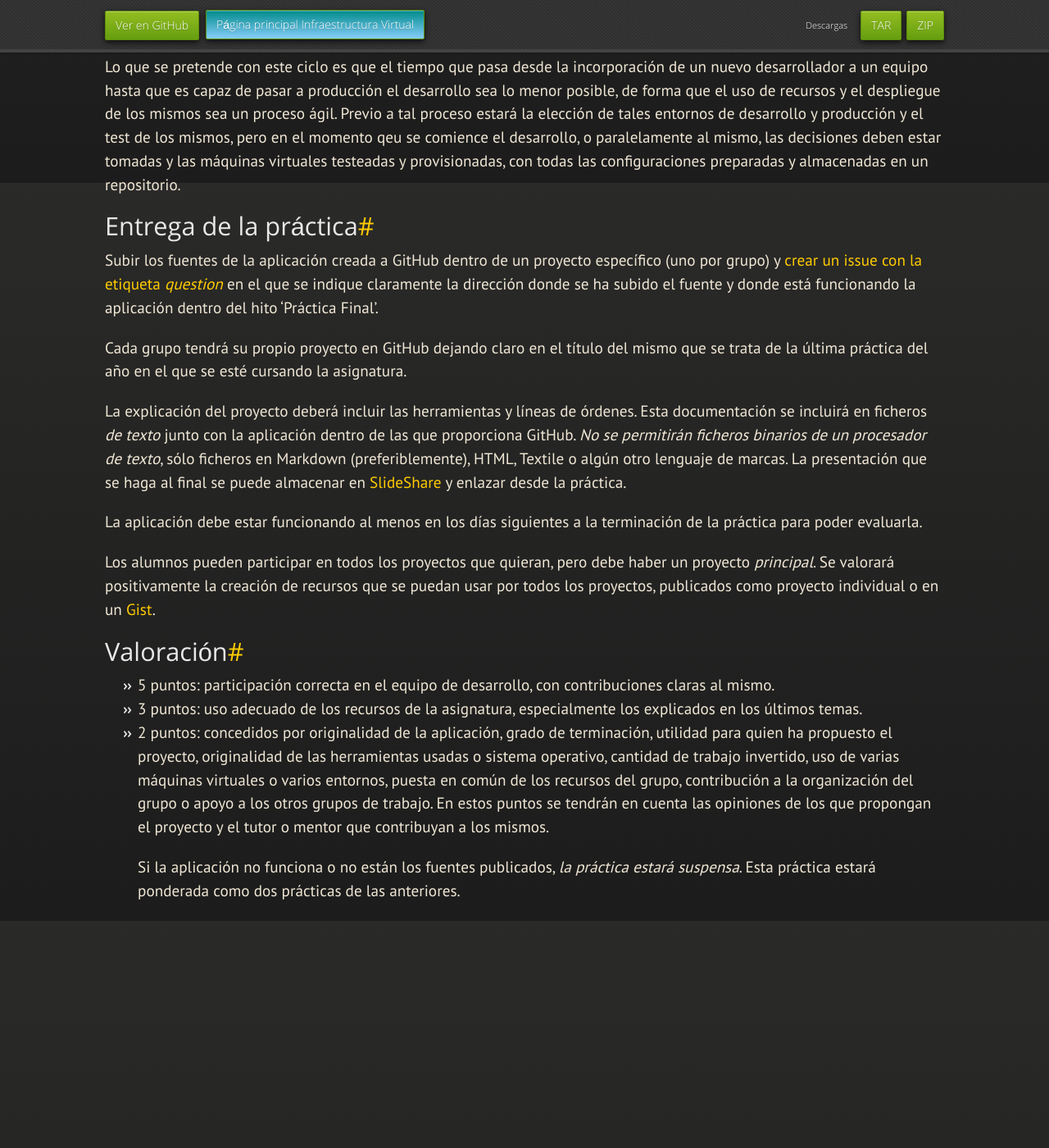
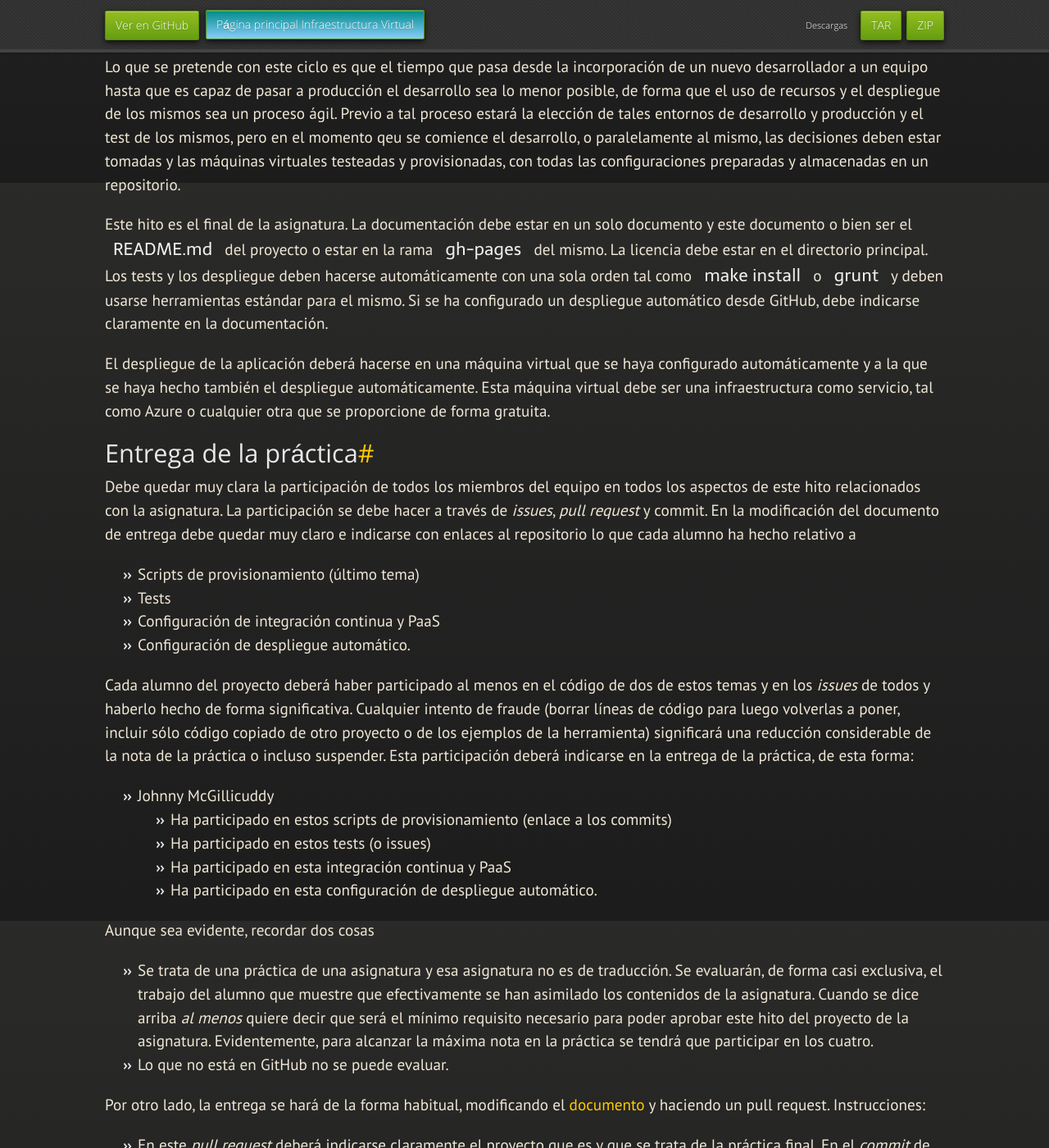
Before and after one commit to JJ/IV, a Jekyll site: the page built from documentos/practicas/4.Aplicaciones.md, in a window 1280 px wide and 1400 px high, scrolled down 677 px. Shown: the whole window at 82% size. Built offline with Jekyll 4.4.1, drawn with Linux system fonts in a browser that asks for light colours; nearby versions of some CDN libraries; some web fonts are replaced; before the commit the page ends 1888 px from its top, so only the background shows below that; some of the changed text lies outside the part shown.

Commit message:
Sync documentos/practicas/4.Aplicaciones.md de master a gh-pages

```diff
--- a/documentos/practicas/4.Aplicaciones.md
+++ b/documentos/practicas/4.Aplicaciones.md
@@ -1,27 +1,21 @@
 ---
 layout: index
 
+
 ---
-
 Práctica 4:  Diseño del soporte virtual al desarrollo y despliegue de una aplicación
 =====================================
 
 Descripción
 -----------------
 
-Se trata de diseñar de forma ágil la máquina virtual que se use para
-desarrollar una aplicación cercana a la realidad y diseñar también el
-despliegue de la misma, de forma que el tiempo de aprobación de
-cambios a una aplicación hasta el despliegue de la misma sea lo más
-rápido posible. La aplicación se tendrá que desarrollar en un fin de
-semana en un entorno de un lugar de coworking, con aplicaciones
-sugeridas por los coworkers o por los propios alumnos.
+Finalizar el proyecto con despliegue automático a las plataformas de desarrollo y de producción.
 
 Prerrequisitos
 --------------------
 
 Haber alcanzado
-[el 70% de los objetivos del tema de técnicas de virtualización tras haber realizado los ejercicios propuestos](../temas/Gestion_de_configuraciones).
+[el 50% de los objetivos de los temas de uso de sistemas de virtualización y gestión de configuraciones](../temas/Gestion_de_configuraciones). Sin este requisito este hito del proyecto estará suspenso.
 
 Explicación
 ----------------
@@ -29,14 +23,15 @@
 En la asignatura se ha visto como crear
 [usar máquinas virtuales completas](../temas/Uso_de_Sistemas) y
 como
-[provisionar las aplicaciones y servicios necesarios y hacerlo de forma ágil y reproducible](../temas/Uso_de_Sistemas).
+[provisionar las aplicaciones y servicios necesarios y hacerlo de forma ágil y reproducible](../temas/Gestion_de_configuraciones).
 El ciclo de desarrollo de un *devops* es el siguiente
 1. Provisionamiento para desarrollo.
+2. Creación de tests unitarios, de cobertura y de integración y configuración de la integración continua.
 2. Provisionamiento de las máquinas de prueba (*staging*) y de
-producción.
-3. Configuración del despliegue del desarrollo a las [máquinas de
+producción. Estas máquinas pueden ser tanto PaaS como IaaS.
+3. Configuración del despliegue de las desarrollo a las [máquinas de
 *staging*](http://en.wikipedia.org/wiki/Staging_site) y eventualmente
-a las de producción.
+a las de producción. Este despliegue tiene que ser automático.
 
 Lo que se pretende con este ciclo es que el tiempo que pasa desde la
 incorporación de un nuevo desarrollador a un equipo hasta que es capaz
@@ -49,54 +44,62 @@
 provisionadas, con todas las configuraciones preparadas y almacenadas
 en un repositorio.
 
+Este hito es el final de la asignatura. La documentación debe estar en un solo documento y este documento o bien ser el `README.md` del proyecto o estar en la rama `gh-pages` del mismo. La licencia debe estar en el directorio principal. Los tests y los despliegue deben hacerse automáticamente con una sola orden tal como `make install` o `grunt` y deben usarse herramientas estándar para el mismo. Si se ha configurado un despliegue automático desde GitHub, debe indicarse claramente en la documentación.
+
+El despliegue de la aplicación deberá hacerse en una máquina virtual que se haya configurado automáticamente y a la que se haya hecho también el despliegue automáticamente. Esta máquina virtual debe ser una infraestructura como servicio, tal como Azure o cualquier otra que se proporcione de forma gratuita.
+
 
 Entrega de la práctica
 --------------------------------
 
-Subir los fuentes de la aplicación creada a GitHub dentro de un
-proyecto específico (uno por grupo) y
-[crear un issue con la etiqueta *question*](https://github.com/IV-GII/GII-2013/issues/new) en el
-que se indique claramente la dirección donde se ha subido el fuente y
-donde está funcionando la aplicación dentro del hito 'Práctica Final'.
+Debe quedar muy clara la participación de todos los miembros del equipo en todos los aspectos de este hito relacionados con la asignatura. La participación se debe hacer a través de *issues*, *pull request* y commit. En la modificación del documento de entrega debe quedar muy claro e indicarse con enlaces al repositorio lo que cada alumno ha hecho relativo a
+* Scripts de provisionamiento (último tema)
+* Tests
+* Configuración de integración continua y PaaS
+* Configuración de despliegue automático.
 
-Cada grupo tendrá su propio proyecto en GitHub
-dejando claro en el título del mismo que se trata de la última
-práctica del año en el que se esté cursando la asignatura.
+Cada alumno del proyecto deberá haber participado al menos en el
+código de dos de estos temas y en los *issues* de todos y haberlo
+hecho de forma significativa. Cualquier intento de fraude (borrar
+líneas de código para luego volverlas a poner, incluir sólo código
+copiado de otro proyecto o de los ejemplos de la herramienta)
+significará una reducción considerable de la nota de la práctica o
+incluso suspender. Esta participación deberá indicarse en la entrega
+de la práctica, de esta forma:
 
-La explicación del proyecto deberá incluir las herramientas y líneas
-de órdenes. Esta documentación se incluirá
-en ficheros *de texto* junto con la aplicación
-dentro de las que proporciona GitHub. *No se permitirán ficheros
-binarios de un procesador de texto*, sólo ficheros en Markdown (preferiblemente), HTML,
-Textile o algún otro lenguaje de marcas. La presentación que se haga
-al final se puede almacenar en [SlideShare](http://slideshare.net) y
-enlazar desde la práctica.
+* Johnny McGillicuddy
+  * Ha participado en estos scripts de provisionamiento (enlace a los commits)
+  * Ha participado en estos tests (o issues)
+  * Ha participado en esta integración continua y PaaS
+  * Ha participado en esta configuración de despliegue automático.
 
-La aplicación debe estar funcionando al menos en los días siguientes a
-la terminación de la práctica para poder evaluarla.
+Aunque sea evidente, recordar dos cosas
+* Se trata de una práctica de una asignatura y esa asignatura no es de
+  traducción. Se evaluarán, de forma casi exclusiva, el trabajo del
+  alumno que muestre que efectivamente se han asimilado los contenidos
+  de la asignatura. Cuando se dice arriba *al menos* quiere decir que
+  será el mínimo requisito necesario para poder aprobar este hito del
+  proyecto de la asignatura. Evidentemente, para alcanzar la máxima
+  nota en la práctica se tendrá que participar en los cuatro.
+* Lo que no está en GitHub no se puede evaluar.
 
-Los alumnos pueden participar en todos los proyectos que quieran, pero
-debe haber un proyecto *principal*. Se valorará positivamente la
-creación de recursos que se puedan usar por todos los proyectos,
-publicados como proyecto individual o en un
-[Gist](http://gist.github.com).
+Por otro lado, la entrega se hará de la forma habitual, modificando el [documento](https://github.com/JJ/GII-2014/blob/master/practicas/final) y haciendo un pull request. Instrucciones:
+
+* En este *pull request* deberá indicarse claramente el proyecto que es y que se trata de la práctica final. En el *commit* de modificación del documento deberá indicarse también el nombre del proyecto y los IDs de los participantes en el mismo. Por ejemplo `Entrega del proyecto Porrio de los integrantes @foo, @bar, @baz`. Se usará este commit para comentarios relativos a la entrega y posibles modificaciones.
+* Como se ha indicado más arriba, se tendrá que poner claramente para cada integrante la participación en cada uno de los aspectos evaluables.
+* Un enlace a la aplicación desplegada en un IaaS.
+* Un enlace al repositorio.
+
 
 Valoración
 --------------
 
-* 5 puntos: participación correcta en el equipo de desarrollo, con
-  contribuciones claras al mismo.
-* 3 puntos: uso adecuado de los recursos de la asignatura,
-  especialmente los explicados en los últimos temas.
-* 2 puntos: concedidos por originalidad de la aplicación, grado de
-  terminación, utilidad para quien ha propuesto el proyecto, originalidad de las
-  herramientas usadas o sistema operativo, cantidad de trabajo
-  invertido, uso de varias máquinas virtuales o varios entornos,
-  puesta en común de los recursos del grupo, contribución a la
-  organización del grupo o apoyo a los otros grupos de trabajo. En
-  estos puntos se tendrán en cuenta las opiniones de los que propongan
-  el proyecto y el tutor o mentor que contribuyan a los mismos.
+La puntuación de esta práctica es superior al resto, contando como se indicó al principio el doble que el resto de los proyectos. Los hitos 1, 2 y 3 contarán 1 punto cada uno y este hito contará dos puntos.
 
-  Si la aplicación no funciona o no están los fuentes publicados, *la
-  práctica estará suspensa*. Esta práctica estará ponderada como dos
-  prácticas de las anteriores.
+* 2 puntos: código de la aplicación funcionando.
+* 2 puntos: documentación en línea y externa correcta.
+* 3 puntos: provisionamiento correcto de la aplicación.
+* 2 puntos: contribución al test, integración continua, despliegue.
+* 1 puntos: buenas prácticas en los mensajes de commit y documentación del código.
+
+Se recuerda que todo lo anterior se califica *de forma individual*. Si una persona no ha contribuido a alguno de ellos, la puntuación en ese aspecto será cero. Si la aplicación no funciona o no están los fuentes publicados, *la práctica estará suspensa*.
```
